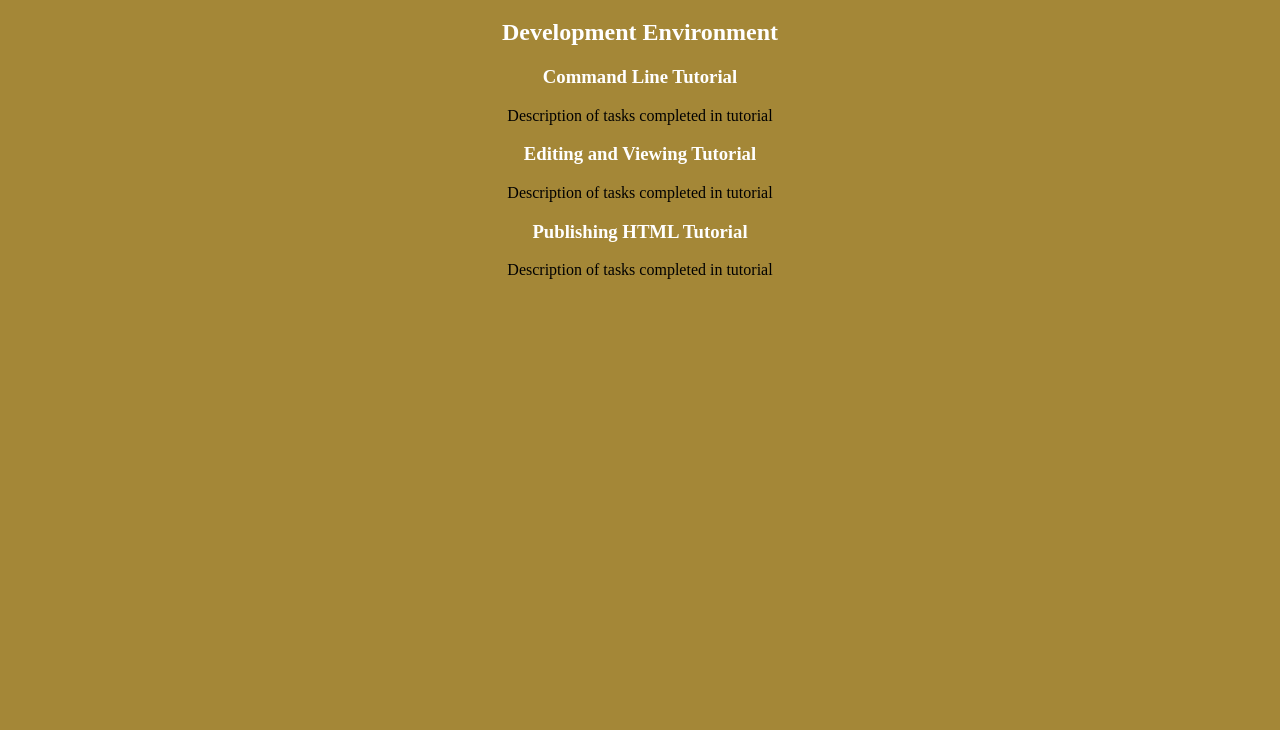
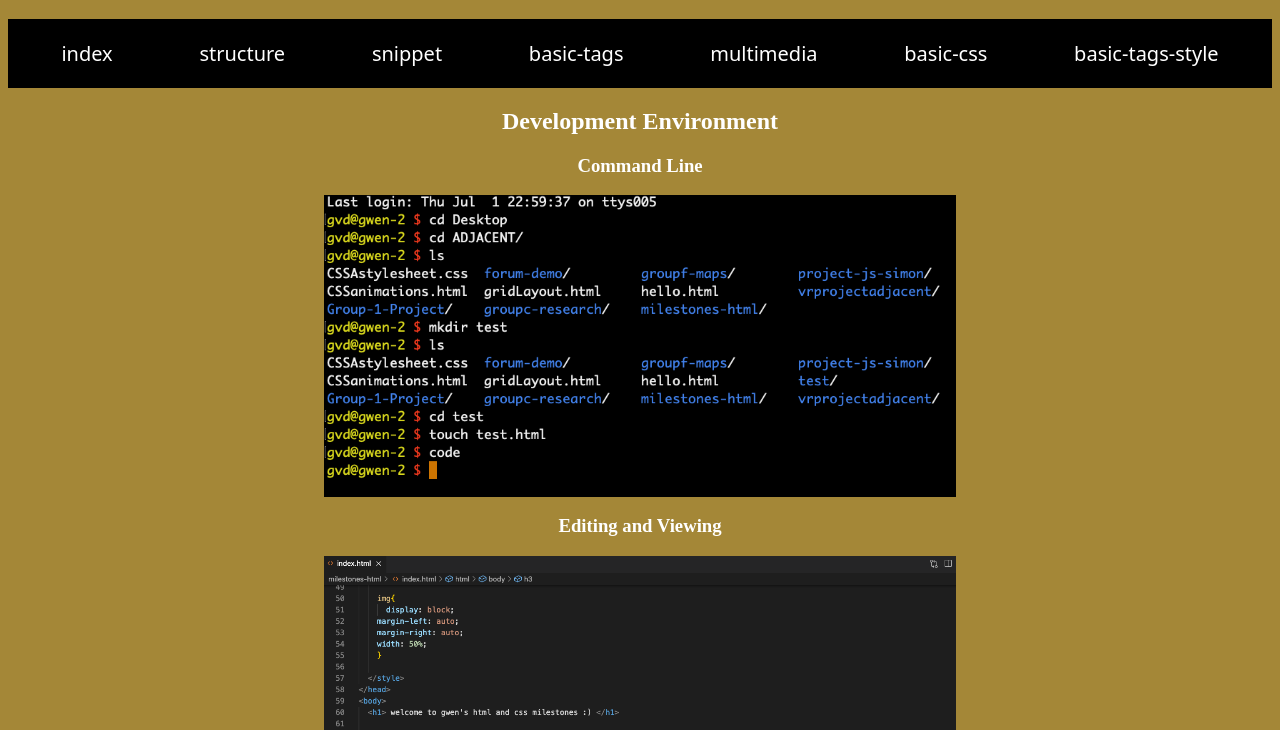
Before and after one commit to gwvandoren/milestones-html, a plain HTML site: page index.html in a window 1280 px wide. Shown: the part 61-791 px from the top of the page. Drawn offline with Linux system fonts and the light colour scheme.

Commit message:
FINISHED HAHA

```diff
--- a/index.html
+++ b/index.html
@@ -15,32 +15,70 @@
       text-align: center;
     }
 
+    .nav{
+      background-color: black;
+      display: grid;
+      grid-row-gap: 10px;
+      grid-template-columns: auto auto auto auto auto auto auto;
+      padding: 10px;
+    }
+
+    .index, .structure, .snippet, .basic-tags, .multimedia, .basic-css, .basic-tags-style{
+      padding: 10px;
+      text-align: center;
+    }
+
+    button{
+      border: none;
+      background-color: black;
+      color:white;
+      font-family:system-ui;
+      font-size: 20px;
+      border-radius: 30px;
+    }
+
+    button:hover{
+      background-color:#a48737;
+      cursor:pointer;
+    }
+
     h2,h3{
       color: white;
       text-align:center;
     }
 
-    p{
-      text-align:center;
+    img{
+      display: block;
+      margin-left: auto;
+      margin-right: auto;
+      width: 50%;
     }
 
   </style>
 </head>
 <body>
+  <h1> welcome to gwen's html and css milestones :) </h1>
 
-  <h1> welcome to gwen's html and css milestones :) </h1>
+  <div class="nav">
+    <div class="index"><button onclick="window.open('index.html','_blank')"> index </button></div>
+    <div class="structure"> <button onclick="window.open('structure.html','_blank')"> structure </button></div>
+    <div class="snippet"><button onclick="window.open('snippet.html','_blank')"> snippet </button> </div>
+    <div class="basic-tags"><button onclick="window.open('basic-tags.html','_blank')"> basic-tags</button></div>
+    <div class="multimedia"><button onclick="window.open('multimedia.html','_blank')">multimedia</button></div>
+    <div class="basic-css"><button onclick="window.open('basic-css.html','_blank')">basic-css</button></div>
+    <div class="basic-tags-style"><button onclick="window.open('basic-tags-style.html','_blank')">basic-tags-style</button></div>
+  </div>
+
   <h2> Development Environment</h2>
-  <h3> Command Line Tutorial </h3>
-  <!-- video here -->
-  <p> Description of tasks completed in tutorial </p>
 
-  <h3> Editing and Viewing Tutorial </h3>
-  <!-- video here -->
-  <p> Description of tasks completed in tutorial </p>
+  <h3> Command Line </h3>
+  <img src="CL.jpg" alt="command line">
 
-  <h3> Publishing HTML Tutorial </h3>
-  <!-- video here -->
-  <p> Description of tasks completed in tutorial </p>
+  <h3> Editing and Viewing</h3>
+  <img src="editview.jpg" alt="index.html file code">
+
+  <h3> Publishing HTML  </h3>
+  <img src="publish.jpg" alt="surge">
 
 </body>
 </html>
```
Also changed, not shown: structure.html (+1 -0 lines), CL.jpg (added), editview.jpg (added), publish.jpg (added), 1 other file.
